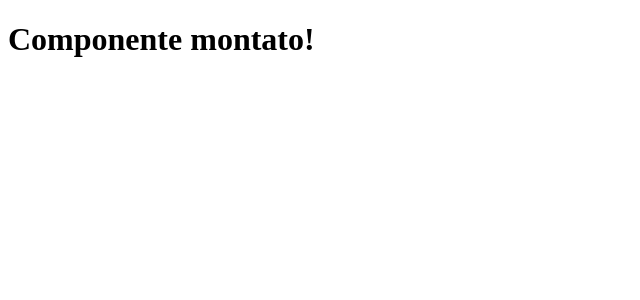
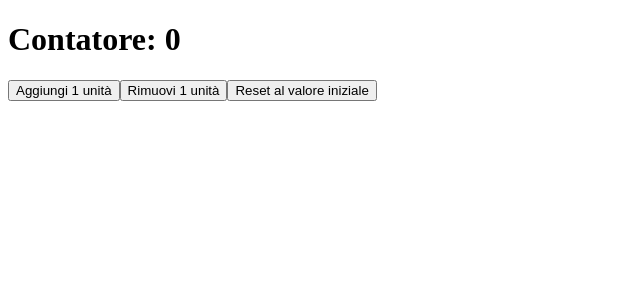
Before and after one commit to ilVicDeGiorgio/Esercizi-React, a React (Vite) app in the folder PJ_React/: page / in a window 1280 px wide. Shown: the top 300 px of the page, without its empty margins (0-640 px from the left). Built offline with nearby package versions, Linux system fonts and the light colour scheme.

Commit message:
Aggiunto Esercizio: Refs3

```diff
--- a/PJ_React/src/App.jsx
+++ b/PJ_React/src/App.jsx
@@ -3,7 +3,7 @@
 // import Message from './assets/Message'
 // import Welcome from './Welcome'
 // import Age from "./Age"
-// import Counter from "./Counter"
+import Counter from "./components/Counter"
 // import Clock from "./Clock"
 // import MouseClicker from "./MouseClicker"
 // import InteractiveWelcome from "./InteractiveWelcome"
@@ -11,13 +11,13 @@
 // import Title from "./Title"
 // import UncontrolledLogin from "./components/UncontrolledLogin"
 // import FocusableInput from "./components/FocusableInput"
-import Mounted from "./components/Mounted"
+// import Mounted from "./components/Mounted"
 
 function App() {
 
   return (
     <>
-      <Mounted></Mounted>
+      <Counter initialValue={0} incrementValue={1}></Counter>
     </>
   )
 }
--- a/PJ_React/src/components/Counter.jsx
+++ b/PJ_React/src/components/Counter.jsx
@@ -1,34 +1,42 @@
-import { useState, useEffect } from 'react'
-import CounterDisplay from './CounterDisplay'
+import { useState, useEffect, useRef } from 'react';
 
 function Counter({ initialValue, incrementValue }) {
-
-    const [counter, setCounter] = useState(initialValue)
+    const [counter, setCounter] = useState(initialValue);
+    const countRef = useRef(initialValue);
+    const directionRef = useRef('');
 
     useEffect(() => {
-        console.log(`Il valore del contatore ora è: ${counter}`)
-    }, [counter])
+        if (counter !== initialValue) {
+            if (counter > countRef.current) {
+                directionRef.current = 'su';
+            } else if (counter < countRef.current) {
+                directionRef.current = 'giù';
+            }
+            console.log(`Il contatore è cambiato ${directionRef.current}`);
+        }
+        countRef.current = counter;
+    }, [counter, initialValue]);
 
     const handleClickAdd = () => {
-        setCounter(counter + incrementValue)
-    }
+        setCounter(counter + incrementValue);
+    };
 
     const handleClickRemove = () => {
-        setCounter(counter - incrementValue)
-    }
+        setCounter(counter - incrementValue);
+    };
 
     const handleClickReset = () => {
-        setCounter(initialValue)
-    }
+        setCounter(initialValue);
+    };
 
     return (
         <>
-            <CounterDisplay counter={counter}></CounterDisplay>
-            <button onClick={handleClickAdd}>Aggiungi 1 unità</button>
-            <button onClick={handleClickRemove}>Rimuovi 1 unità</button>
+            <h1>Contatore: {counter}</h1>
+            <button onClick={handleClickAdd}>Aggiungi {incrementValue} unità</button>
+            <button onClick={handleClickRemove}>Rimuovi {incrementValue} unità</button>
             <button onClick={handleClickReset}>Reset al valore iniziale</button>
         </>
-    )
+    );
 }
 
-export default Counter
+export default Counter;
```
Also changed, not shown: 1 other file (tests, documents, lock files or other folders).
